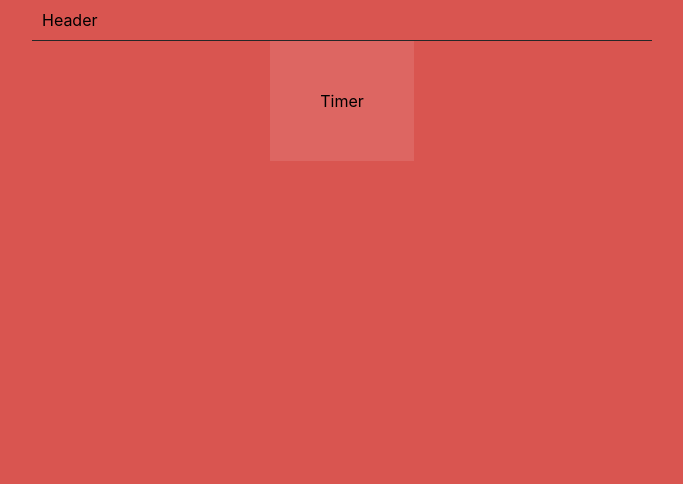
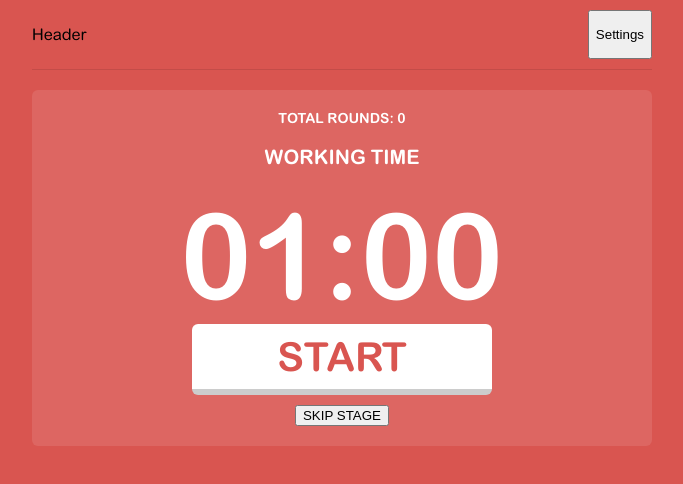
Before and after one commit to klimetzc/pomodoro, a React (Create React App) app: page / in a window 1280 px wide. Shown: the top 484 px of the page, without its empty margins (298-981 px from the left). Built offline with nearby package versions, Linux system fonts and the light colour scheme.

Commit message:
feat: add basic components

```diff
--- a/public/index.html
+++ b/public/index.html
@@ -1,43 +1,18 @@
 <!DOCTYPE html>
 <html lang="en">
+
 <head>
   <meta charset="utf-8" />
   <link rel="icon" href="%PUBLIC_URL%/favicon.ico" />
   <meta name="viewport" content="width=device-width, initial-scale=1" />
   <meta name="theme-color" content="#000000" />
-    <meta
-      name="description"
-      content="Web site created using create-react-app"
-    />
-    <link rel="apple-touch-icon" href="%PUBLIC_URL%/logo192.png" />
-    <!--
-      manifest.json provides metadata used when your web app is installed on a
-      user's mobile device or desktop. See https://developers.google.com/web/fundamentals/web-app-manifest/
-    -->
-    <link rel="manifest" href="%PUBLIC_URL%/manifest.json" />
-    <!--
-      Notice the use of %PUBLIC_URL% in the tags above.
-      It will be replaced with the URL of the `public` folder during the build.
-      Only files inside the `public` folder can be referenced from the HTML.
+  <meta name="description" content="Web site created using create-react-app" />
+  <title>Pomodoro</title>
+</head>
 
-      Unlike "/favicon.ico" or "favicon.ico", "%PUBLIC_URL%/favicon.ico" will
-      work correctly both with client-side routing and a non-root public URL.
-      Learn how to configure a non-root public URL by running `npm run build`.
-    -->
-    <title>React App</title>
-  </head>
 <body>
   <noscript>You need to enable JavaScript to run this app.</noscript>
   <div id="root"></div>
-    <!--
-      This HTML file is a template.
-      If you open it directly in the browser, you will see an empty page.
+</body>
 
-      You can add webfonts, meta tags, or analytics to this file.
-      The build step will place the bundled scripts into the <body> tag.
-
-      To begin the development, run `npm start` or `yarn start`.
-      To create a production bundle, use `npm run build` or `yarn build`.
-    -->
-  </body>
 </html>
--- a/src/App.jsx
+++ b/src/App.jsx
@@ -1,14 +1,27 @@
 // import logo from './logo.svg';
 // import './App.css';
+import { useState } from "react";
 import styled from "styled-components";
 import Header from "./components/Header";
 import Timer from "./components/Timer";
 
 function App() {
+  const [backColor, setBackColor] = useState("rgb(217, 85, 80)");
+  function getTheme(isBreak) {
+    console.log(backColor);
+    if (isBreak) {
+      console.log("break");
+      setBackColor("rgb(76, 145, 149)");
+    } else {
+      console.log("work");
+      setBackColor("rgb(217, 85, 80)");
+    }
+    console.log(backColor);
+  }
   return (
-    <AppWrapper>
+    <AppWrapper backCol={backColor}>
       <Header />
-      <Timer />
+      <Timer getTheme={getTheme} backCol={backColor} />
       {/*
       1.Header
       2.Timer
@@ -21,11 +34,14 @@ function App() {
 export default App;
 
 const AppWrapper = styled.div`
-  background-color: rgb(217, 85, 80);
+  /* background-color: rgb(217, 85, 80); */
+  font-family: "Arial Rounded", Consolas, sans-serif;
+  background-color: ${(props) => props.backCol};
   display: flex;
   flex-direction: column;
   /* justify-content: center; */
   align-items: center;
   height: 100vh;
-  width: 620px;
+  width: 100%;
+  transition: 1s backgound-color;
 `;
--- a/src/components/Header.jsx
+++ b/src/components/Header.jsx
@@ -2,15 +2,22 @@ import React from "react";
 import styled from "styled-components";
 
 const Header = () => {
-  return <HeaderWrapper>Header</HeaderWrapper>;
+  return (
+    <HeaderWrapper>
+      <p>Header</p>
+      <button>Settings</button>
+    </HeaderWrapper>
+  );
 };
 
 export default Header;
 
 const HeaderWrapper = styled.header`
   /* background-color: rgba(255, 255, 255, 0.1); */
-  border-bottom: 1px solid #272727;
-  padding: 10px;
-  width: 100%;
+  display: flex;
+  justify-content: space-between;
+  border-bottom: 1px solid rgba(0, 0, 0, 0.1);
+  padding: 10px 0;
+  width: 620px;
   box-sizing: border-box;
 `;
--- a/src/components/Timer.jsx
+++ b/src/components/Timer.jsx
@@ -1,13 +1,108 @@
-import React from "react";
+import React, { useEffect, useRef, useState } from "react";
 import styled from "styled-components";
+import BigButton from "./UI/BigButton";
 
-const Timer = () => {
-  return <TimerWrapper>Timer</TimerWrapper>;
+const Timer = (props) => {
+  const pomodoroTime = 1;
+  const breakTime = 1;
+  const secondsInMinute = 60;
+
+  const [time, setTime] = useState(pomodoroTime * secondsInMinute);
+  const [isRunning, setIsRunning] = useState(false);
+  const [isNewRound, setIsNewRound] = useState(true);
+  const [isBreak, setIsBreak] = useState(false);
+  const [autoplay, setAutoplay] = useState(true);
+  const [isSkipped, setIsSkipped] = useState(false);
+  const [totalRounds, setTotalRounds] = useState(0);
+
+  let interID = useRef();
+  function secondsToTimer(seconds) {
+    const minutes = `0${Math.floor(seconds / 60)}`.slice(-2); // 050 00
+    const sec = `0${seconds % 60}`.slice(-2);
+    return [minutes, sec];
+  }
+
+  useEffect(() => {
+    if (time === 0) {
+      document.title = `00:00 - ${isBreak ? "Time for a break!" : "Time to focus!"}`;
+      setIsRunning(false);
+      console.log(isRunning);
+      setIsNewRound(true);
+      const thisBreak = !isBreak;
+      setIsBreak(thisBreak);
+      props.getTheme(thisBreak);
+      console.log(thisBreak);
+      if (!isSkipped && !isBreak) {
+        setTotalRounds(totalRounds + 1);
+      }
+      if (thisBreak) {
+        setTime(breakTime * secondsInMinute);
+      } else {
+        setTime(pomodoroTime * secondsInMinute);
+      }
+      if (autoplay) {
+        setIsRunning(true);
+      } else {
+        setIsRunning(false);
+      }
+      setIsSkipped(false);
+    }
+    if (time !== 0 && isRunning) {
+      document.title = `${secondsToTimer(time)[0]}:${secondsToTimer(time)[1]} - ${
+        isBreak ? "Time for a breal!" : "Time to focus!"
+      }`;
+      interID.current = setTimeout(() => {
+        setTime(time - 1);
+      }, 1000);
+    }
+
+    return () => clearTimeout(interID.current);
+  }, [time, isRunning, isBreak, isSkipped]);
+  const startButtonHandler = () => {
+    setIsRunning(!isRunning);
+    setIsNewRound(false);
+  };
+  return (
+    <TimerWrapper>
+      <p style={{ fontSize: "14px", margin: "0px" }}>{`TOTAL ROUNDS: ${totalRounds}`}</p>
+      <p style={{ fontSize: "20px" }}>{isBreak ? "BREAK" : "WORKING TIME"}</p>
+      {`${secondsToTimer(time)[0]}:${secondsToTimer(time)[1]}`}
+      <BigButton
+        handler={startButtonHandler}
+        isRunning={isRunning}
+        isNewRound={isNewRound}
+        color={props.backCol}
+      />
+      <button
+        onClick={() => {
+          setIsRunning(!isRunning);
+          setTime(0);
+          setIsNewRound(true);
+          setIsSkipped(true);
+        }}
+        style={{
+          marginTop: "10px",
+        }}
+      >
+        SKIP STAGE
+      </button>
+    </TimerWrapper>
+  );
 };
 
 export default Timer;
 
 const TimerWrapper = styled.div`
   background-color: rgba(255, 255, 255, 0.1);
-  padding: 50px;
+  margin-top: 20px;
+  border-radius: 6px;
+  font-size: 120px;
+  font-weight: bold;
+  color: white;
+  padding: 20px;
+  display: flex;
+  width: 620px;
+  box-sizing: border-box;
+  flex-direction: column;
+  align-items: center;
 `;
--- /dev/null
+++ b/src/components/UI/BigButton.jsx
@@ -0,0 +1,47 @@
+import React from "react";
+import styled, { css } from "styled-components";
+
+const BigButton = (props) => {
+  // console.log(props.isRunning);
+  return (
+    <BigButtonWrapper
+      onClick={() => {
+        props.handler();
+      }}
+      color={props.color}
+      isRunning={props.isRunning}
+    >
+      {props.isRunning ? "STOP" : props.isNewRound ? "START" : "CONTINUE"}
+    </BigButtonWrapper>
+  );
+};
+
+export default BigButton;
+
+const BigButtonWrapper = styled.button`
+  background-color: white;
+  cursor: pointer;
+  color: ${(props) => props.color};
+  font-family: "Arial Rounded";
+  font-size: 40px;
+  font-weight: 700;
+  width: 300px;
+  border: none;
+  border-bottom: ${(props) =>
+    props.isRunning ? "0px solid white" : "6px solid rgba(0, 0, 0, 0.2)"};
+  margin-top: ${(props) => (props.isRunning ? "6px" : "0")};
+  border-radius: 6px;
+  padding: 10px;
+  /* transition: 0.2s; */
+
+  &:active {
+    margin-top: 6px;
+    border-bottom: 0px solid white;
+  }
+
+  /* ${(props) =>
+    props.isRunning &&
+    css`
+      background-color: red;
+    `} */
+`;
--- a/src/index.css
+++ b/src/index.css
@@ -1,8 +1,8 @@
 body {
-  display: flex;
+  /* display: flex;
   flex-direction: column;
   align-items: center;
-  background-color: rgb(217, 85, 80);
+  background-color: rgb(217, 85, 80); */
   margin: 0;
   font-family: -apple-system, BlinkMacSystemFont, 'Segoe UI', 'Roboto', 'Oxygen',
     'Ubuntu', 'Cantarell', 'Fira Sans', 'Droid Sans', 'Helvetica Neue',
--- a/src/index.jsx
+++ b/src/index.jsx
@@ -1,9 +1,9 @@
 import React from "react";
 import ReactDOM from "react-dom/client";
 import "./index.css";
+import "./vendor/ArialRounded.css";
 import App from "./App";
 import reportWebVitals from "./reportWebVitals";
-
 const root = ReactDOM.createRoot(document.getElementById("root"));
 root.render(
   <React.StrictMode>
```
Also changed, not shown: 1 other file (tests, documents, lock files or other folders). Lines whose indentation alone changed are shown as unchanged.
